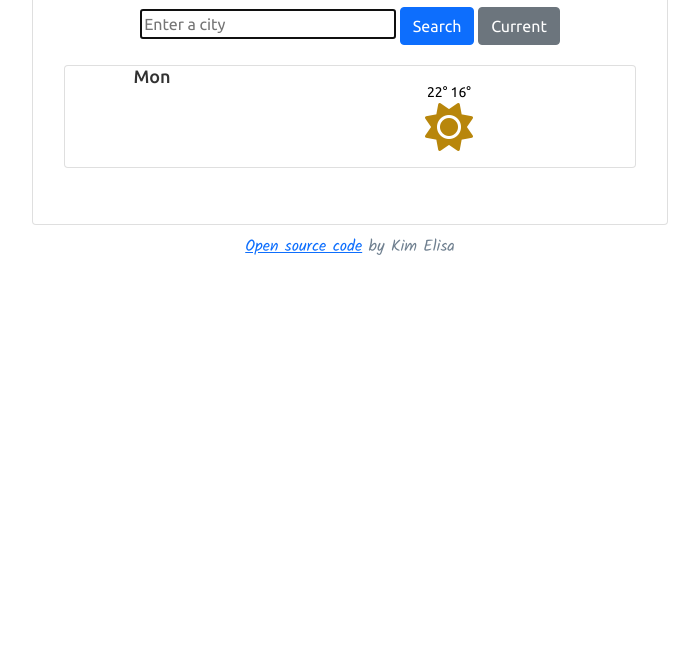
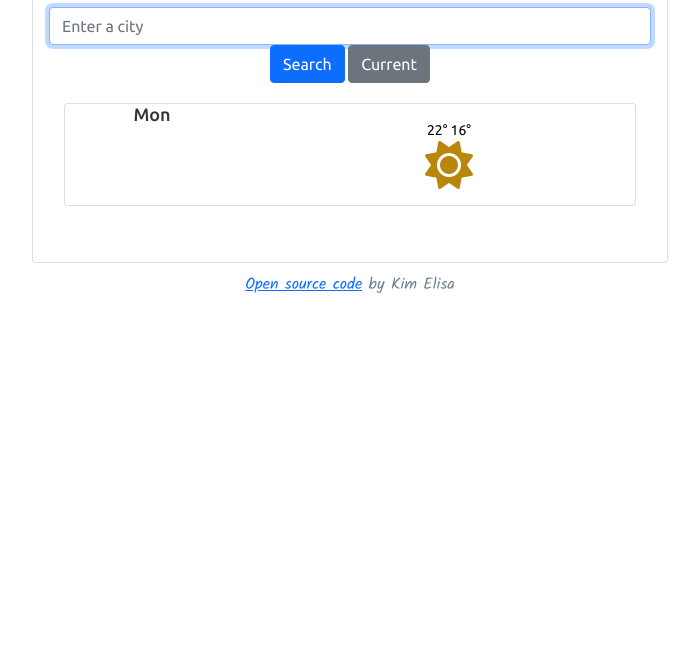
Before and after one commit to Kim-Elisa/Weather-app-project, a website built with Parcel: page index.html in a window 1280 px wide. Shown: the part 144-800 px from the top of the page, without its empty margins (290-989 px from the left). Built offline with nearby package versions, Linux system fonts and the light colour scheme; no server answers.

Commit message:
Updated search bar

```diff
--- a/index.html
+++ b/index.html
@@ -53,8 +53,9 @@
                 <div class="col">
                   <form id="city-search-form">
                     <input
-                      type="text"
+                      type="search"
                       placeholder="Enter a city"
+                      class="form-control"
                       autocomplete="off"
                       autofocus="on"
                       id="search-text-input"
```
